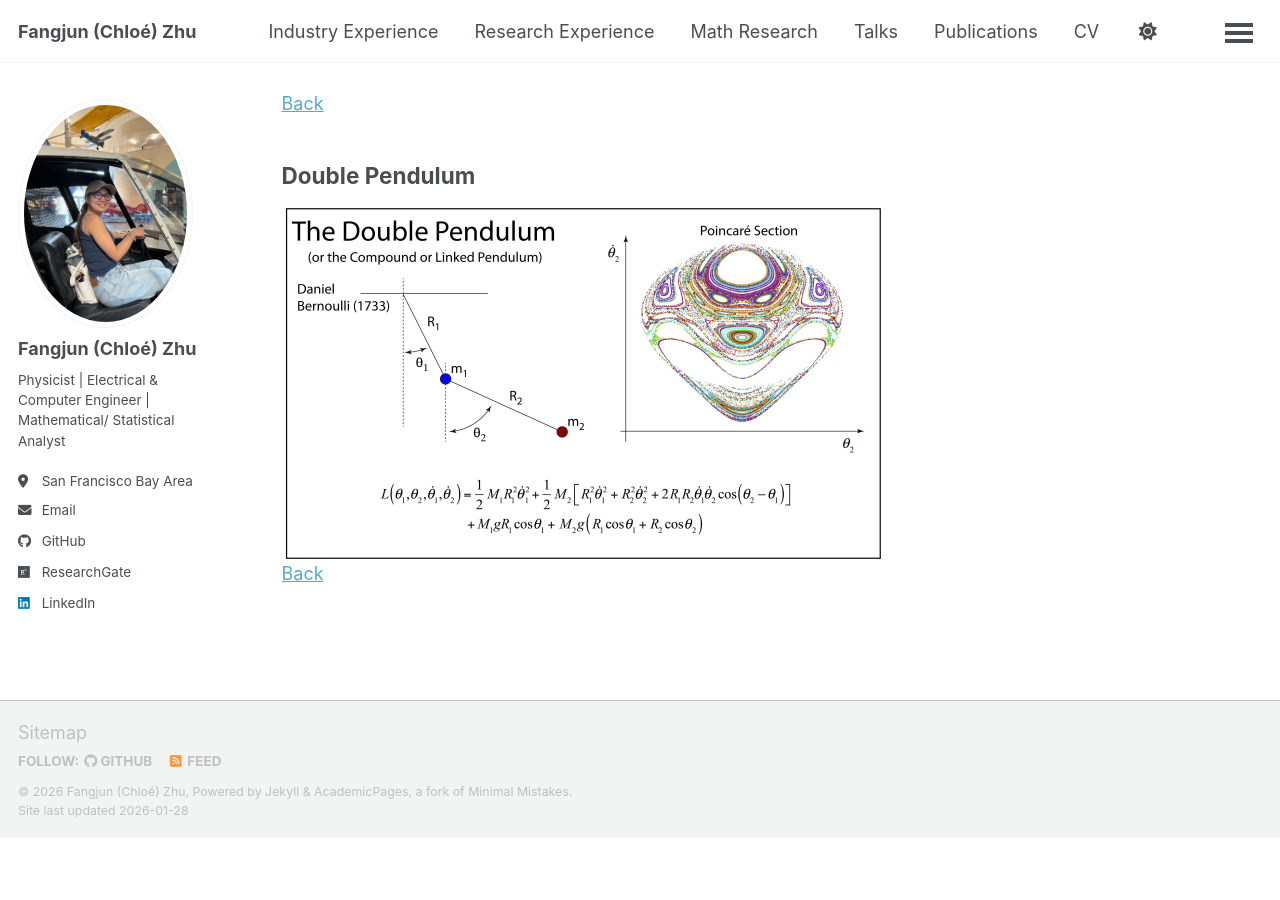
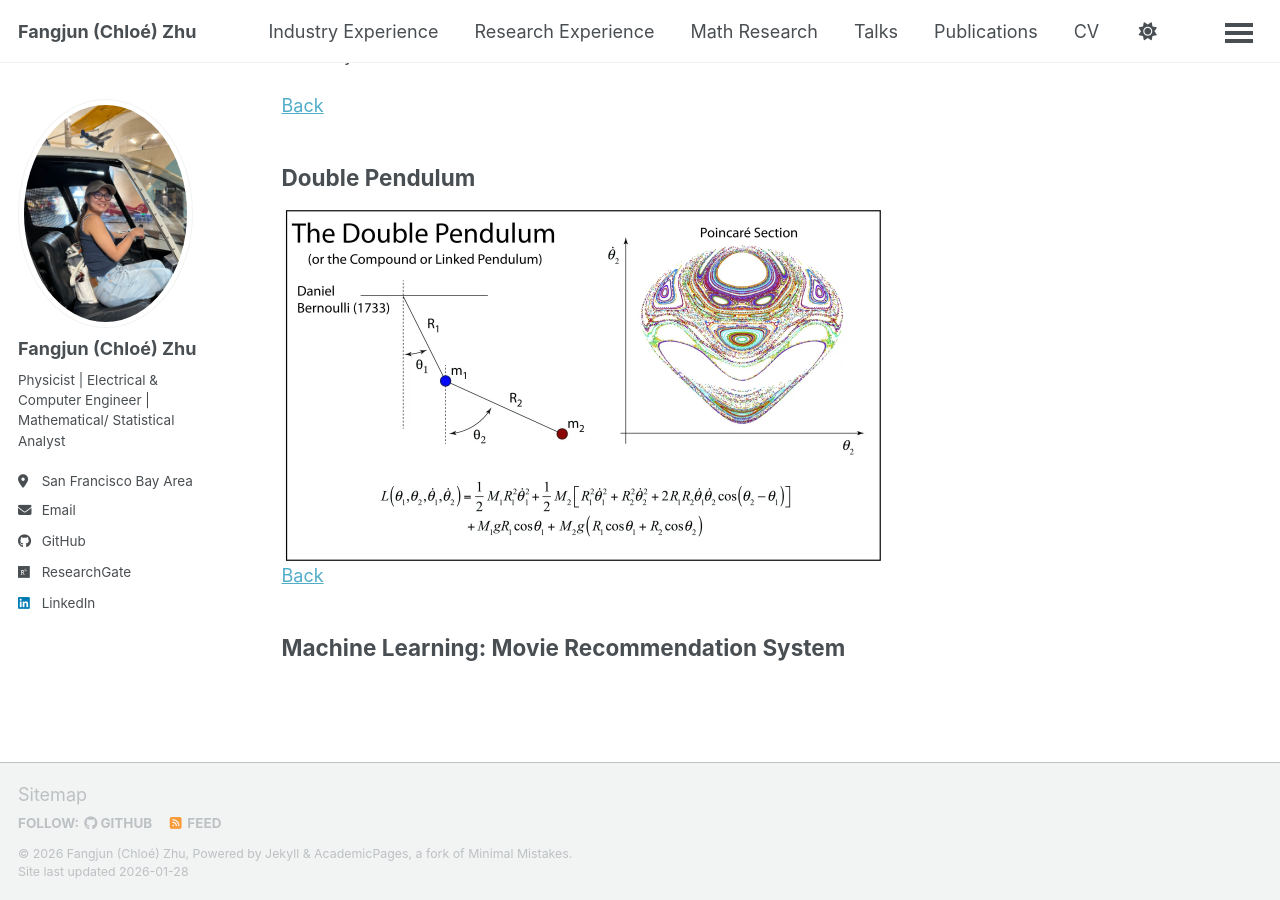
Before and after one commit to ChloeZhu1/ChloeZhu1.github.io, a Jekyll site: the page built from _pages/physics-and-engineering-research.md, in a window 1280 px wide and 900 px high, scrolled down 938 px. Built offline with Jekyll 4.4.1, drawn with Linux system fonts in a browser that asks for light colours; a script bundle is joined from its source files by our own code; library files that are not in the unit come from our copies; before the commit the page ends 1776 px from its top, so only the background shows below that.

Commit message:
Update physics-and-engineering-research.md

```diff
--- a/_pages/physics-and-engineering-research.md
+++ b/_pages/physics-and-engineering-research.md
@@ -31,3 +31,5 @@
 <img src="/images/compoundpendulum.webp" alt="drawing" width="600"/>
 <br>
 [Back](https://chloezhu1.github.io/research-experience/#dp)
+
+<h2 id="mra">Machine Learning: Movie Recommendation System</h2>
```
